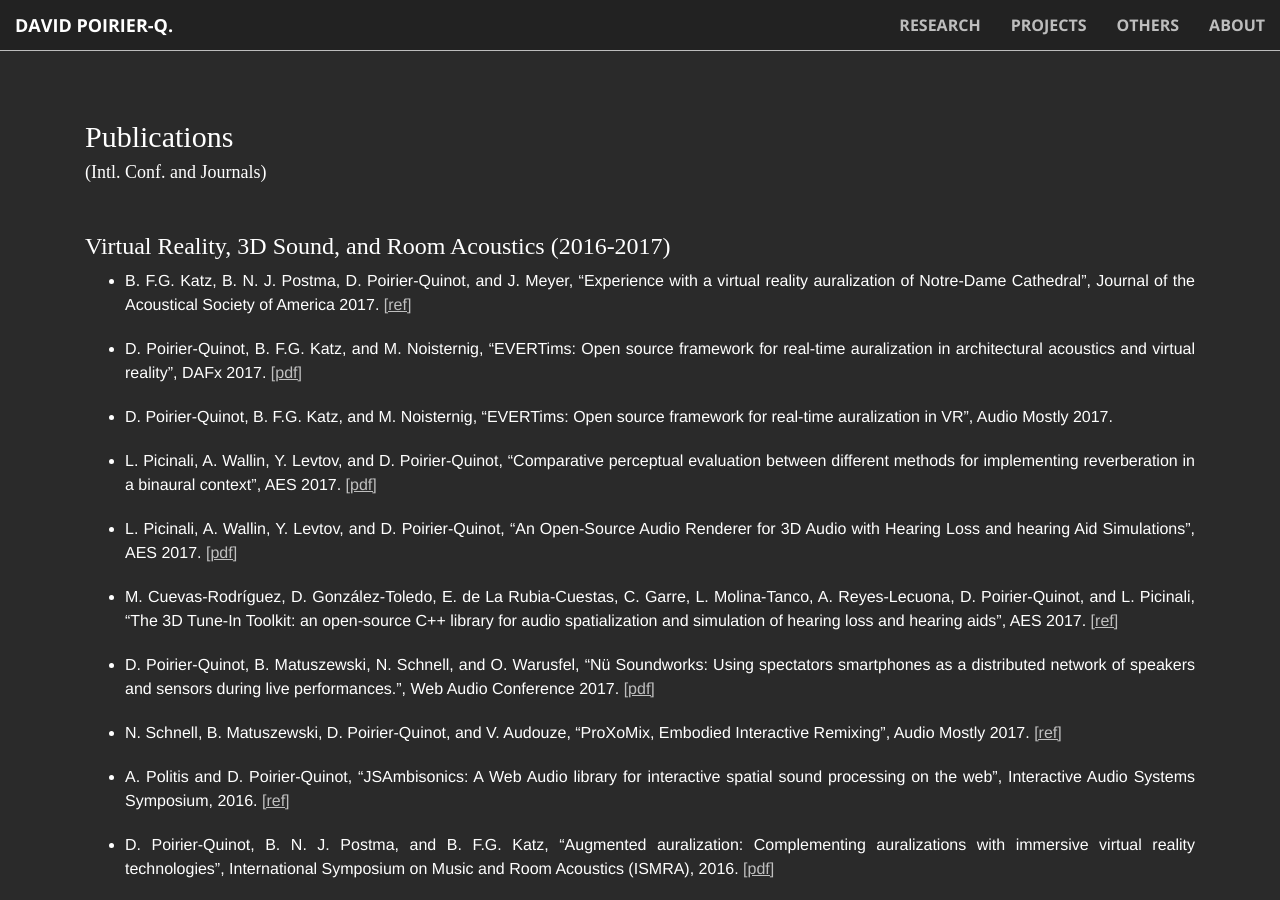
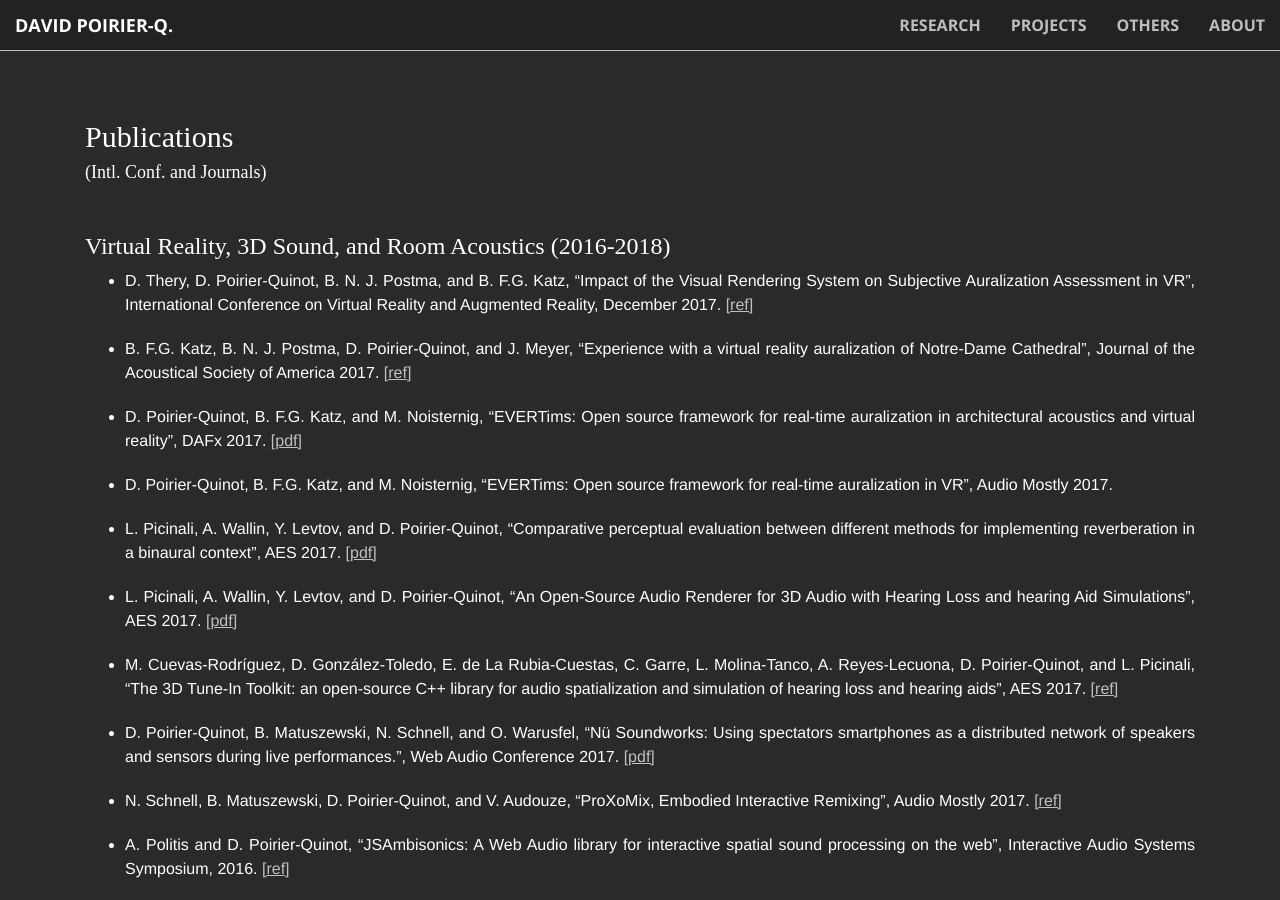
Before and after one commit to PyrApple/pyrapple.github.io, a Jekyll site: the page built from pages/publications.html, in a window 1280 px wide and 900 px high. Built offline with Jekyll 4.4.1, drawn with Linux system fonts in a browser that asks for light colours.

Commit message:
updated publication list

```diff
--- a/pages/publications.html
+++ b/pages/publications.html
@@ -13,9 +13,11 @@ layout: default
 
       <div class="text-justify">
 
-        <h3 class="text-left"> Virtual Reality, 3D Sound, and Room Acoustics (2016-2017) </h3>
+        <h3 class="text-left"> Virtual Reality, 3D Sound, and Room Acoustics (2016-2018) </h3>
 
         <ul>
+
+          <li> <p>D. Thery, D. Poirier-Quinot, B. N. J. Postma, and B. F.G. Katz, “Impact of the Visual Rendering System on Subjective Auralization Assessment in VR”, International Conference on Virtual Reality and Augmented Reality, December 2017. <a class="text-faded link-on-primary-bg" href="https://link.springer.com/chapter/10.1007/978-3-319-72323-5_7">[ref]</a></p> </li>
 
           <li> <p>B. F.G. Katz, B. N. J. Postma, D. Poirier-Quinot, and J. Meyer, “Experience with a virtual reality auralization of Notre-Dame Cathedral”, Journal of the Acoustical Society of America 2017. <a class="text-faded link-on-primary-bg" href="http://asa.scitation.org/doi/abs/10.1121/1.4987161">[ref]</a></p> </li>
 
```
